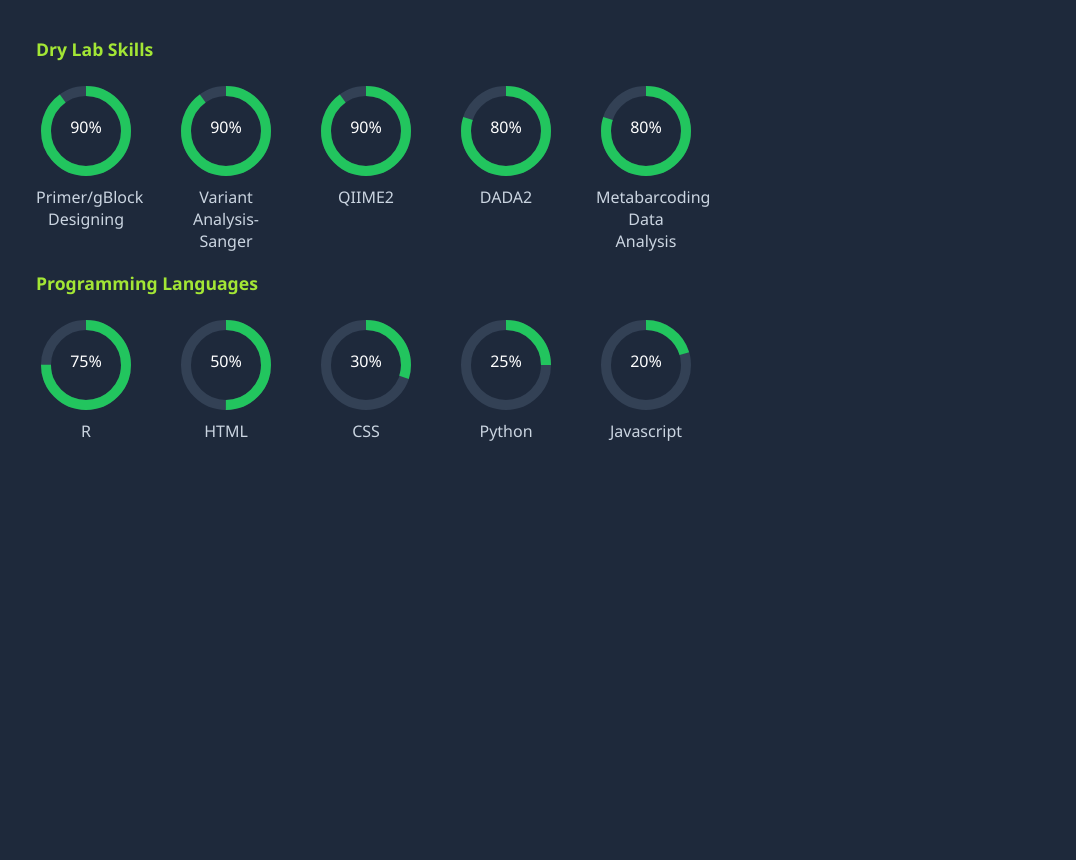
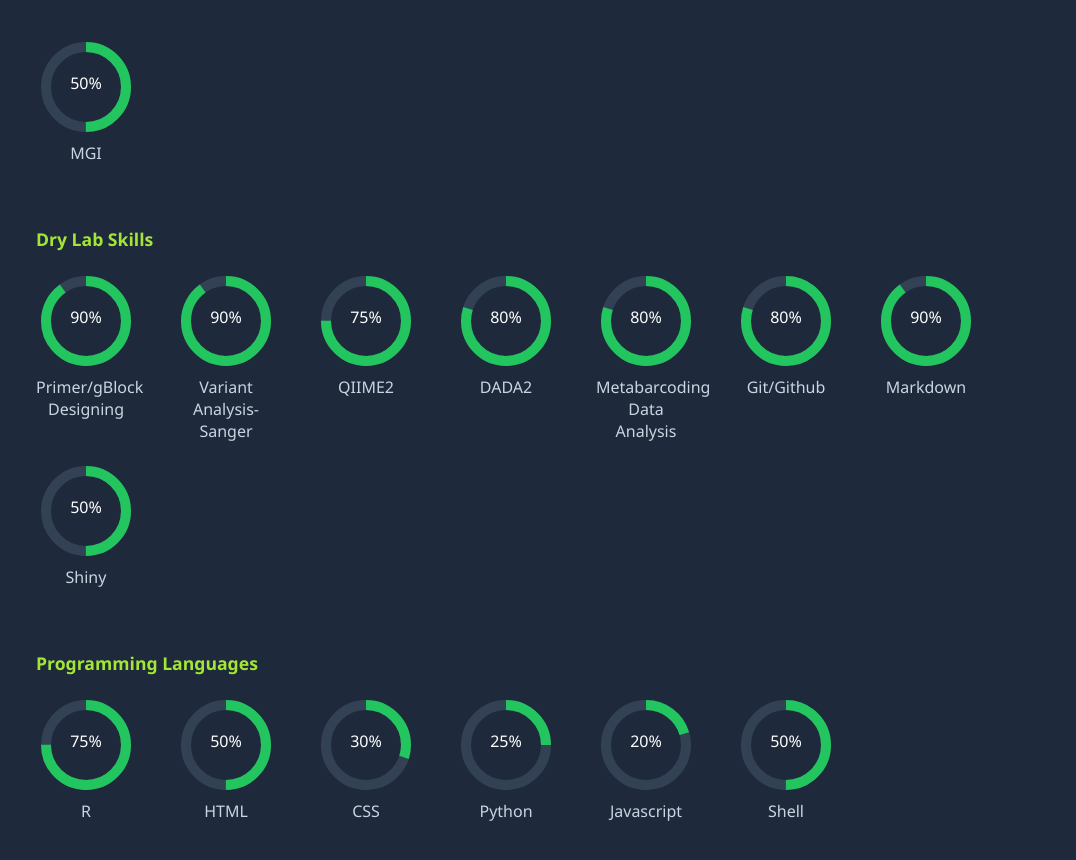
Before and after one commit to shanptom/shanptom.github.io, a plain HTML site: page about.html in a window 1280 px wide. Shown: the part 384-1244 px from the top of the page, 204-1280 px from the left. Before the commit the page ends 929 px from the top, so only its background shows below. Drawn offline with Linux system fonts and the light colour scheme.

Commit message:
modified about and timeline

```diff
--- a/about.html
+++ b/about.html
@@ -103,6 +103,14 @@
         <p>Nanopore Sequencing</p>
       </div>
 
+      <div class="circle">
+        <svg>
+          <circle cx="50" cy="50" r="40"></circle>
+          <circle cx="50" cy="50" r="40" style="stroke-dashoffset: 125.6;"></circle>
+        </svg>
+        <div class="percentage">50%</div>
+        <p>MGI</p>
+      </div>
 
     </div>
   </div>
@@ -130,9 +138,9 @@
       <div class="circle">
         <svg>
           <circle cx="50" cy="50" r="40"></circle>
-          <circle cx="50" cy="50" r="40" style="stroke-dashoffset: 25.12;"></circle>
+          <circle cx="50" cy="50" r="40" style="stroke-dashoffset: 62.8;"></circle>
         </svg>
-        <div class="percentage">90%</div>
+        <div class="percentage">75%</div>
         <p>QIIME2</p>
       </div>
 
@@ -152,6 +160,33 @@
         </svg>
         <div class="percentage">80%</div>
         <p>Metabarcoding Data Analysis</p>
+      </div>
+
+      <div class="circle">
+        <svg>
+          <circle cx="50" cy="50" r="40"></circle>
+          <circle cx="50" cy="50" r="40" style="stroke-dashoffset: 50.24;"></circle>
+        </svg>
+        <div class="percentage">80%</div>
+        <p>Git/Github</p>
+      </div>
+
+      <div class="circle">
+        <svg>
+          <circle cx="50" cy="50" r="40"></circle>
+          <circle cx="50" cy="50" r="40" style="stroke-dashoffset: 25.12;"></circle>
+        </svg>
+        <div class="percentage">90%</div>
+        <p>Markdown</p>
+      </div>
+
+      <div class="circle">
+        <svg>
+          <circle cx="50" cy="50" r="40"></circle>
+          <circle cx="50" cy="50" r="40" style="stroke-dashoffset: 125.6;"></circle>
+        </svg>
+        <div class="percentage">50%</div>
+        <p>Shiny</p>
       </div>
     </div>
 
@@ -202,6 +237,15 @@
         <p>Javascript</p>
       </div>
 
+      <div class="circle">
+        <svg>
+          <circle cx="50" cy="50" r="40"></circle>
+          <circle cx="50" cy="50" r="40" style="stroke-dashoffset: 125.6;"></circle>
+        </svg>
+        <div class="percentage">50%</div>
+        <p>Shell</p>
+      </div>
+
 
   </div>
 
```
Also changed, not shown: timeline.html (+2 -2 lines).
